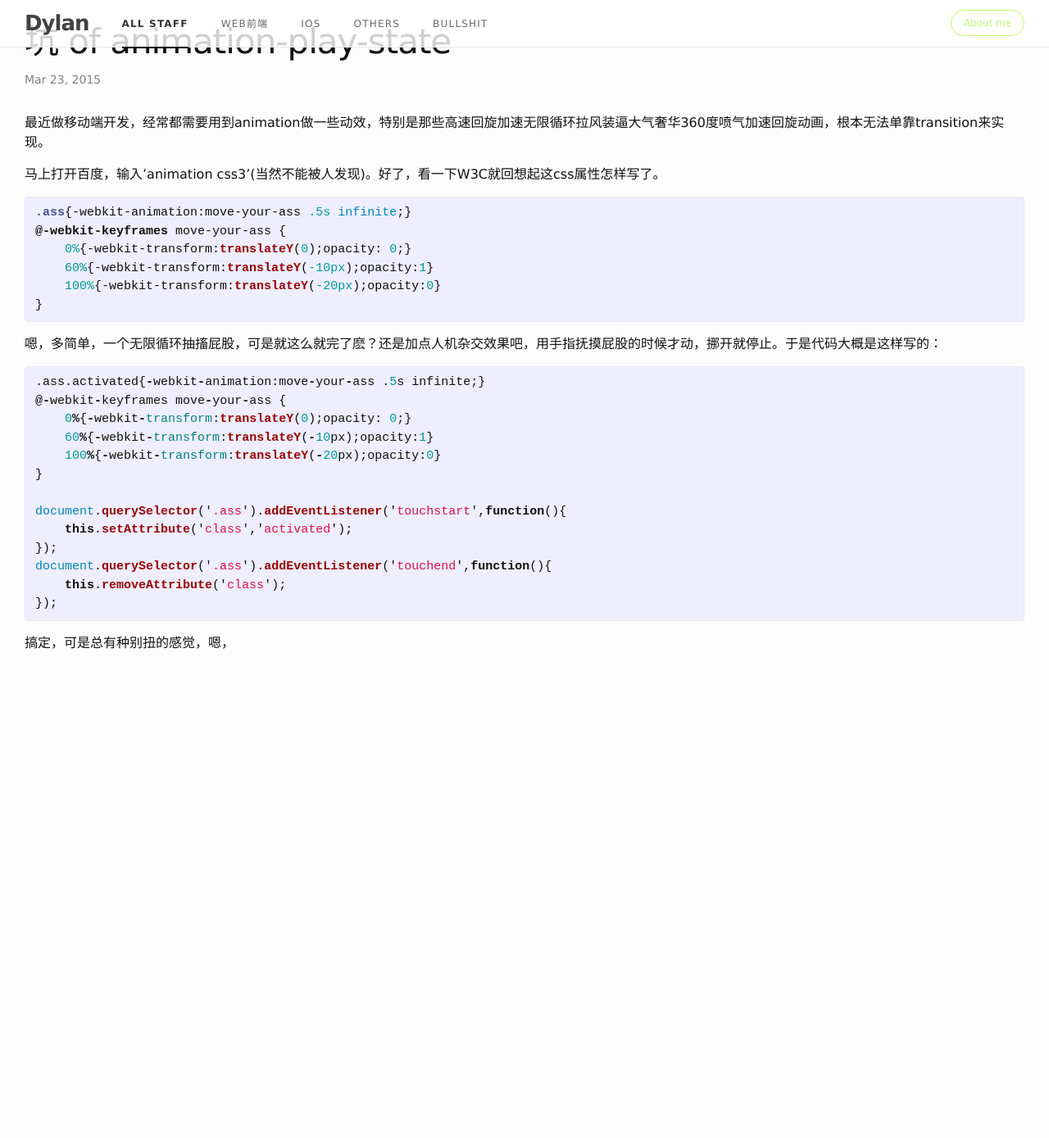
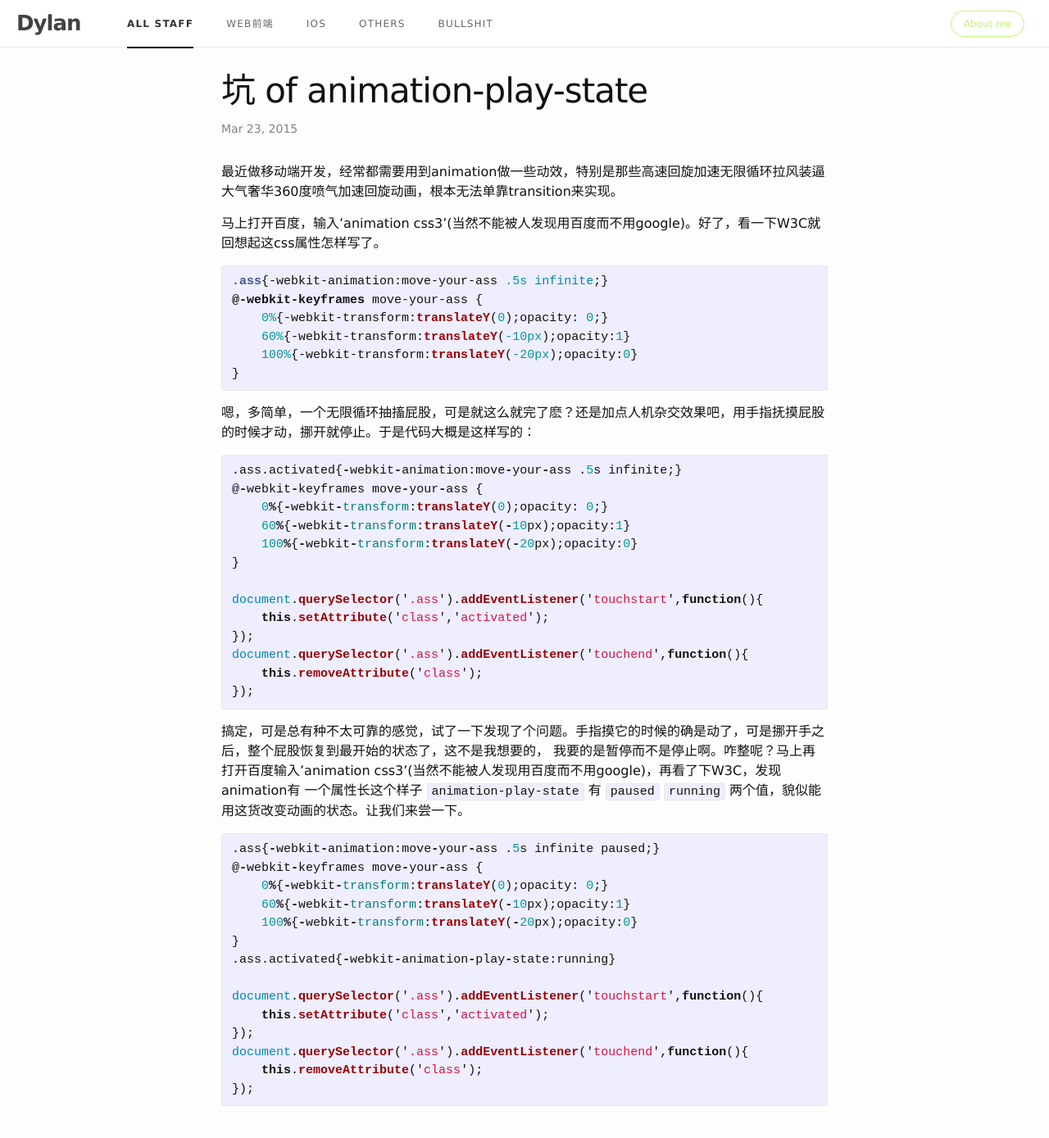
Before and after one commit to angry-Dylan/angry-Dylan.github.io, a Jekyll site: the page built from _posts/2015-03-23-坑-of-animation-play-state.markdown, in a window 1280 px wide. Shown: the top 1389 px of the page at 82% size. Built offline with Jekyll 4.4.1, drawn with Linux system fonts in a browser that asks for light colours.

Commit message:
something awesome has changed

```diff
--- a/_layouts/post.html
+++ b/_layouts/post.html
@@ -1,6 +1,8 @@
 ---
 layout: default
 ---
+
+<div class="post-page">
 
   <div class="page-content">
     <div class="wrapper">
@@ -18,3 +20,5 @@ layout: default
       </div>
     </div>
   </div>
+
+</div>
--- a/_posts/2015-03-23-坑-of-animation-play-state.markdown
+++ b/_posts/2015-03-23-坑-of-animation-play-state.markdown
@@ -8,7 +8,7 @@ categories: web前端
 
 <!-- break -->
 
-马上打开百度，输入'animation css3'(当然不能被人发现)。好了，看一下W3C就回想起这css属性怎样写了。
+马上打开百度，输入'animation css3'(当然不能被人发现用百度而不用google)。好了，看一下W3C就回想起这css属性怎样写了。
 
 {% highlight css %}
 .ass{-webkit-animation:move-your-ass .5s infinite;}
@@ -37,4 +37,23 @@ document.querySelector('.ass').addEventListener('touchend',function(){
 });
 {% endhighlight %}
 
-搞定，可是总有种别扭的感觉，嗯，
+搞定，可是总有种不太可靠的感觉，试了一下发现了个问题。手指摸它的时候的确是动了，可是挪开手之后，整个屁股恢复到最开始的状态了，这不是我想要的，
+我要的是暂停而不是停止啊。咋整呢？马上再打开百度输入'animation css3'(当然不能被人发现用百度而不用google)，再看了下W3C，发现animation有
+一个属性长这个样子 `animation-play-state` 有 `paused` `running` 两个值，貌似能用这货改变动画的状态。让我们来尝一下。
+
+{% highlight javascript %}
+.ass{-webkit-animation:move-your-ass .5s infinite paused;}
+@-webkit-keyframes move-your-ass {
+    0%{-webkit-transform:translateY(0);opacity: 0;}
+    60%{-webkit-transform:translateY(-10px);opacity:1}
+    100%{-webkit-transform:translateY(-20px);opacity:0}
+}
+.ass.activated{-webkit-animation-play-state:running}
+
+document.querySelector('.ass').addEventListener('touchstart',function(){
+    this.setAttribute('class','activated');
+});
+document.querySelector('.ass').addEventListener('touchend',function(){
+    this.removeAttribute('class');
+});
+{% endhighlight %}
--- a/_sass/_base.scss
+++ b/_sass/_base.scss
@@ -98,13 +98,19 @@ h1, h2, h3, h4, h5, h6 {
 a {
     color: $brand-color;
     text-decoration: none;
+    -webkit-transition: color .2s;
+    -moz-transition: color .2s;
+    -ms-transition: color .2s;
+    -o-transition: color .2s;
+    transition: color .2s;
 
     &:visited {
-        color: darken($brand-color, 15%);
+//        color: darken($brand-color, 15%);
+        color: $brand-color;
     }
 
     &:hover {
-        color: $text-color;
+        color: darken($brand-color, 15%);
         text-decoration: underline;
     }
 }
@@ -209,3 +215,8 @@ pre {
         }
     }
 }
+
+
+i{
+    font-style: normal;
+}
--- a/_sass/_layout.scss
+++ b/_sass/_layout.scss
@@ -15,30 +15,20 @@
     // Positioning context for the mobile navigation icon
 //    position: relative;
     z-index: 5;
-}
 
-.site-title {
-    font-size: 26px;
-    line-height: 56px;
-    letter-spacing: -1px;
-    margin-bottom: 0;
-    float: left;
-    font-weight: 700;
-
-    &,
-    &:visited {
-        color: $grey-color-dark;
-    }
-}
+    .wrapper{
+        padding:0 350px 0 0;
+        position: relative;
 
         .category-list{
-    float:left;
-    margin:0 0 0 20px;
+            width:620px;
+            margin:0 auto;
+            height:56px;
             line-height: 56px;
 
             li{
                 float:left;
-        margin:0 20px;
+                margin:0 40px 0 0;
 
                 a{
                     font-size: 12px;
@@ -69,11 +59,32 @@
             }
         }
 
+        .site-title {
+            font-size: 26px;
+            line-height: 56px;
+            letter-spacing: -1px;
+            margin-bottom: 0;
+            position:absolute;
+            top:0;
+            left:20px;
+            font-weight: 700;
+
+            &,
+            &:visited {
+                color: $grey-color-dark;
+            }
+        }
+    }
+}
+
+
 .about-me{
+    position: absolute;
+    top:50%;
+    margin-top:-16px;
+    right:30px;
     line-height: 30px;
     font-size: 12px;
-    margin-top:12px;
-    float:right;
     color:$green-color;
     display: inline-block;
     vertical-align: middle;
@@ -208,6 +219,20 @@
             margin-bottom: 15px;
             color:$text-color
         }
+
+        .friends{
+            padding-top:20px;
+
+            li{
+                margin-bottom: 5px;
+            }
+
+            .tip{
+                display: block;
+                font-size:12px;
+                color:$grey-color;
+            }
+        }
     }
 }
 
@@ -328,7 +353,8 @@
 .post-link {
 //    display: block;
     font-size: 34px;
-    color:#50585d;
+//    color:#50585d;
+    color:$text-color;
     -webkit-transition: color .3s;
     -moz-transition: color .3s;
     -ms-transition: color .3s;
@@ -336,7 +362,7 @@
     transition: color .3s;
 
     &:visited{
-        color:#50585d;
+        color:$text-color;
     }
 
     &:hover{
@@ -391,3 +417,22 @@
         }
     }
 }
+
+/**
+ * Post page
+ */
+.post-page{
+    padding-top:60px;
+    position: absolute;
+    top:0;
+    bottom:0;
+    left:0;
+    right:0;
+    overflow: auto;
+
+    .page-content{
+        width:800px;
+        margin:0 auto;
+    }
+
+}
--- a/css/main.scss
+++ b/css/main.scss
@@ -15,7 +15,8 @@ $spacing-unit:     30px;
 
 $text-color:       #111;
 $background-color: #fdfdfd;
-$brand-color:      #2a7ae2;
+//$brand-color:      #2a7ae2;
+$brand-color:      #08c;
 
 $grey-color:       #828282;
 $grey-color-light: lighten($grey-color, 40%);
```
Also changed, not shown: index.html (+21 -0 lines), 6 other files. Lines whose indentation alone changed are shown as unchanged.
